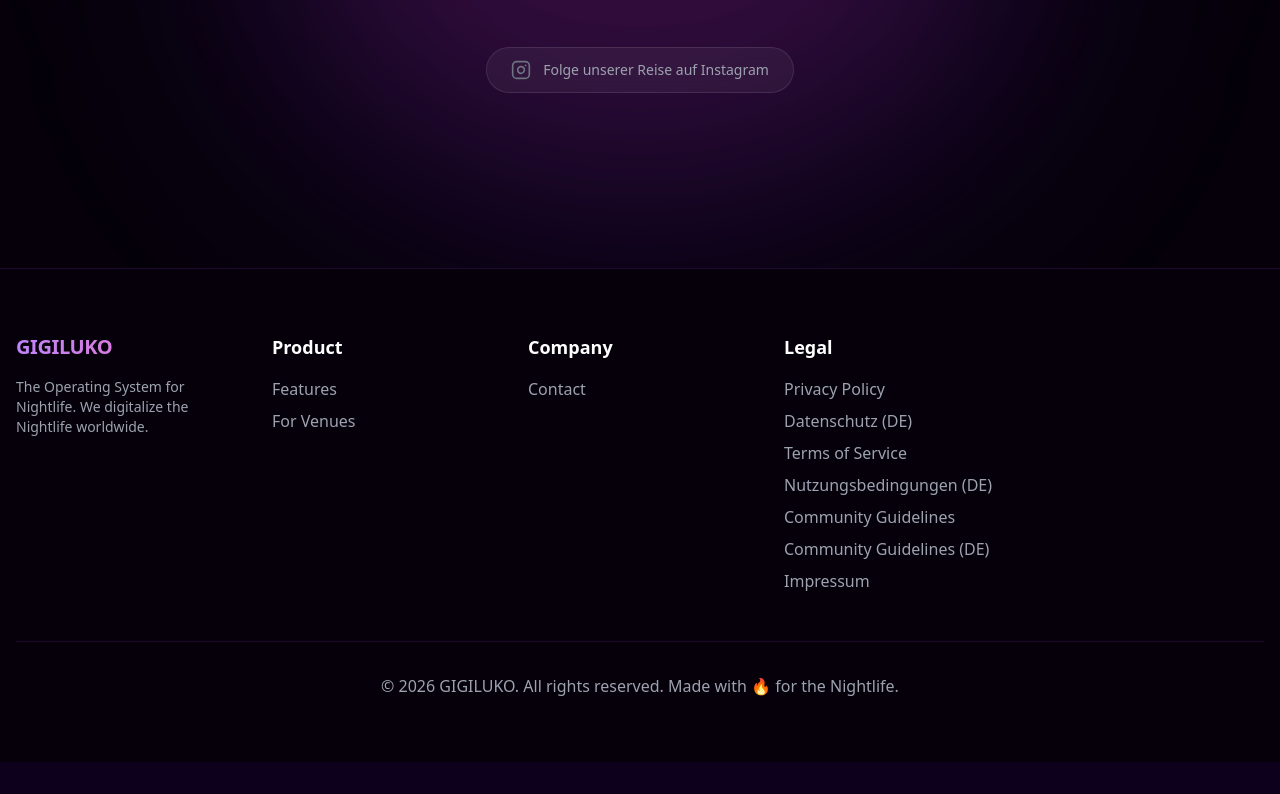
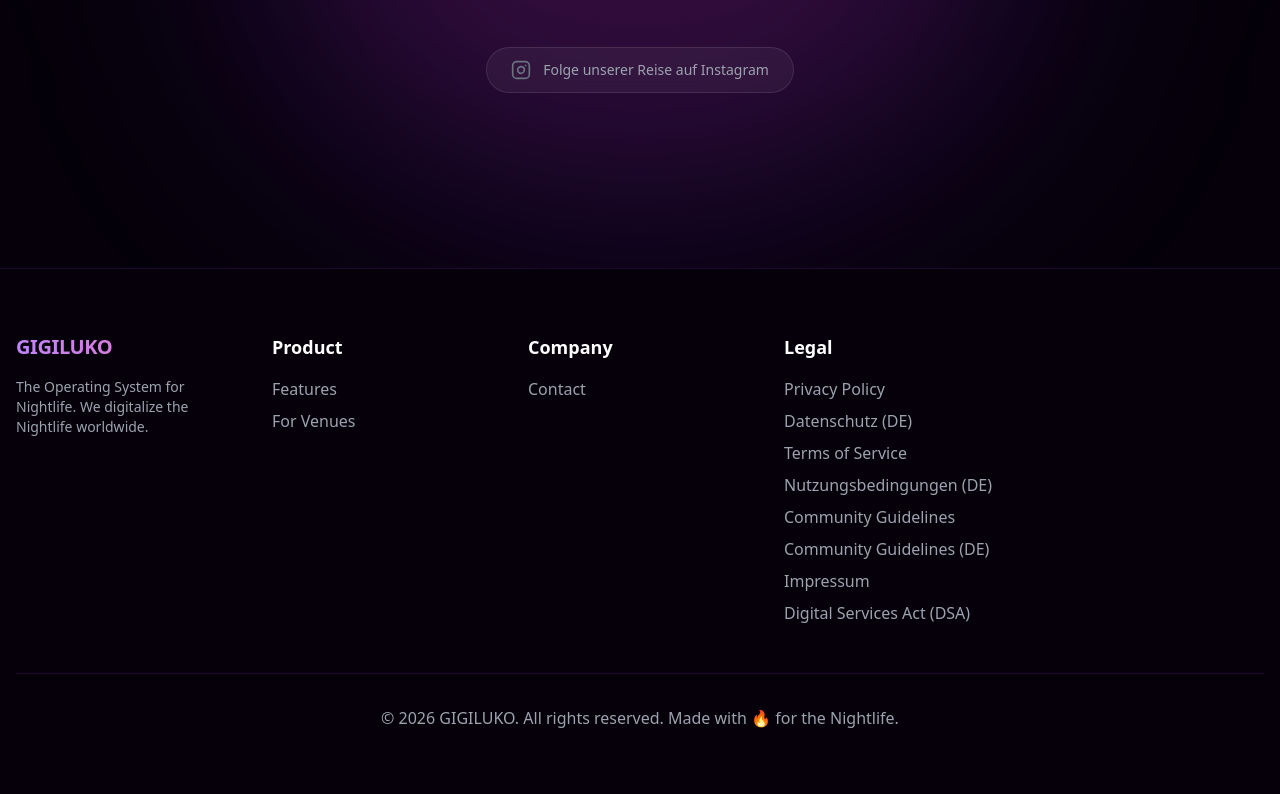
Before and after one commit to LuisCodingforfutur/gigilukoweb, a React (Vite) app: page / in a window 1280 px wide. Shown: the part 3748-4542 px from the top of the page. Before the commit the page ends 4510 px from the top, so only its background shows below. Built offline with nearby package versions, Linux system fonts and the light colour scheme.

Commit message:
feat: link Digital Services Act (DSA) page to routing and footer

```diff
--- a/src/App.tsx
+++ b/src/App.tsx
@@ -10,6 +10,7 @@
 import Support from "./pages/Support";
 import CommunityGuidelines from "./pages/CommunityGuidelines";
 import CommunityGuidelinesDE from "./pages/CommunityGuidelinesDE";
+import DigitalServicesAct from "./pages/DigitalServicesAct";
 
 const App: React.FC = () => {
   return (
@@ -26,6 +27,7 @@
           <Route path="/support" element={<Support />} />
           <Route path="/community-guidelines" element={<CommunityGuidelines />} />
           <Route path="/community-guidelines-de" element={<CommunityGuidelinesDE />} />
+          <Route path="/dsa" element={<DigitalServicesAct />} />
         </Routes>
       </Layout>
     </Router>
--- a/src/components/Footer.tsx
+++ b/src/components/Footer.tsx
@@ -33,6 +33,7 @@
                             <li><Link to="/community-guidelines" className="hover:text-purple-600 dark:hover:text-purple-400 transition-colors">Community Guidelines</Link></li>
                             <li><Link to="/community-guidelines-de" className="hover:text-purple-600 dark:hover:text-purple-400 transition-colors">Community Guidelines (DE)</Link></li>
                             <li><Link to="/impressum" className="hover:text-purple-600 dark:hover:text-purple-400 transition-colors">Impressum</Link></li>
+                            <li><Link to="/dsa" className="hover:text-purple-600 dark:hover:text-purple-400 transition-colors">Digital Services Act (DSA)</Link></li>
                         </ul>
                     </div>
                 </div>
```
